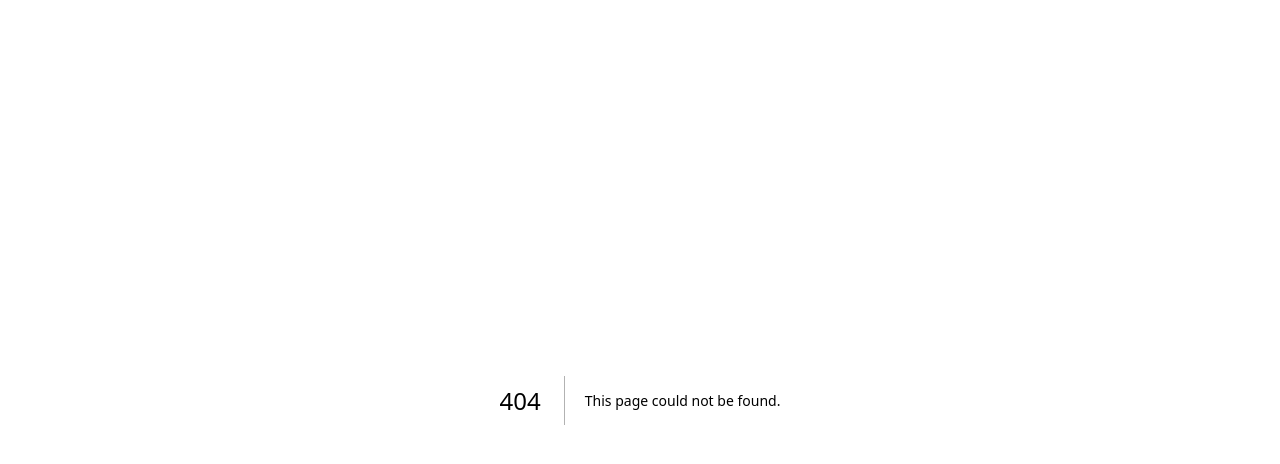
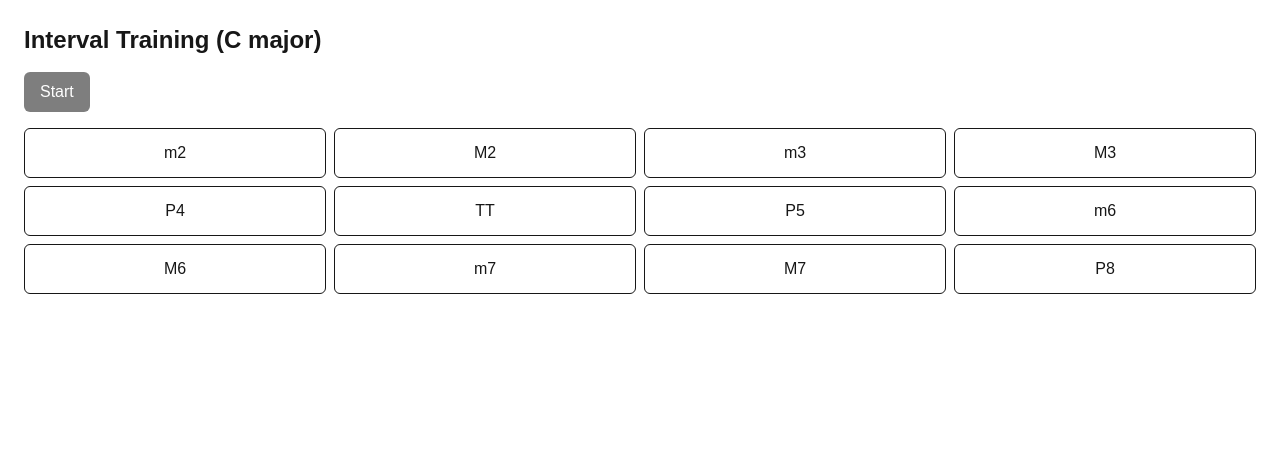
Before and after one commit to samarthum/ear_training, a Next.js app: page /practice/intervals in a window 1280 px wide. Before the commit this address had no page. Shown: the top 464 px of the page. Built offline with nearby package versions, Linux system fonts and the light colour scheme.

Commit message:
feat(intervals): add types, audio transport helpers, interval theory, and /practice/intervals page (client-only)

```diff
--- /dev/null
+++ b/src/app/practice/intervals/page.tsx
@@ -0,0 +1,63 @@
+"use client";
+import { useEffect, useMemo, useState } from "react";
+import { ensureAudioReady, playContext, playInterval, cleanupAudio } from "@/lib/audio/transport";
+import { buildIntervalPrompt, INTERVAL_CHOICES, isCorrectInterval } from "@/lib/theory/intervals";
+import type { PromptPayload } from "@/types/drills";
+
+export default function IntervalsPracticePage() {
+  const [ready, setReady] = useState(false);
+  const [pending, setPending] = useState<PromptPayload | null>(null);
+  const [feedback, setFeedback] = useState<string | null>(null);
+
+  useEffect(() => {
+    ensureAudioReady().then(() => setReady(true));
+    return () => {
+      cleanupAudio();
+    };
+  }, []);
+
+  const nextPrompt = useMemo(() => () => {
+    const p = buildIntervalPrompt("C");
+    setPending(p);
+    // Play after small delay so UI updates first
+    setTimeout(async () => {
+      await playContext(p.key);
+      await playInterval({ key: p.key, interval: p.interval, direction: p.direction });
+    }, 100);
+  }, []);
+
+  const onAnswer = async (label: string) => {
+    if (!pending) return;
+    const correct = isCorrectInterval(pending, label as any);
+    setFeedback(correct ? "Correct" : "Try again");
+    setTimeout(() => setFeedback(null), 800);
+    nextPrompt();
+  };
+
+  return (
+    <div className="container mx-auto p-6">
+      <h1 className="text-2xl font-bold mb-4">Interval Training (C major)</h1>
+      <div className="flex gap-2 mb-4">
+        <button
+          onClick={() => nextPrompt()}
+          disabled={!ready}
+          className="rounded-md bg-black text-white px-4 py-2 disabled:opacity-50"
+        >
+          {pending ? "Replay / Next" : "Start"}
+        </button>
+        {feedback && <span className="text-sm text-muted-foreground">{feedback}</span>}
+      </div>
+      <div className="grid grid-cols-4 gap-2">
+        {INTERVAL_CHOICES.map((opt) => (
+          <button
+            key={opt.value}
+            className="border rounded-md p-3 hover:bg-gray-50"
+            onClick={() => onAnswer(opt.label)}
+          >
+            {opt.label}
+          </button>
+        ))}
+      </div>
+    </div>
+  );
+}
--- /dev/null
+++ b/src/lib/audio/transport.ts
@@ -0,0 +1,66 @@
+"use client";
+import * as Tone from "tone";
+import { Note, Interval } from "tonal";
+
+export async function ensureAudioReady(): Promise<void> {
+  if (Tone.getContext().state !== "running") {
+    await Tone.start();
+  }
+}
+
+export async function cleanupAudio(): Promise<void> {
+  try {
+    Tone.getTransport().cancel();
+  } catch {}
+}
+
+export async function playContext(key: string): Promise<void> {
+  const synth = new Tone.Synth().toDestination();
+  const now = Tone.now();
+  synth.triggerAttackRelease(`${key}3`, "2n", now);
+  synth.triggerAttackRelease(`${key}3`, "8n", now + 0.6);
+  synth.triggerAttackRelease(Note.transpose(`${key}3`, "3M"), "8n", now + 0.9);
+  synth.triggerAttackRelease(Note.transpose(`${key}3`, "5P"), "8n", now + 1.2);
+}
+
+export async function playInterval(args: {
+  key: string;
+  interval: string; // like "3m" or "5P"
+  direction: "asc" | "desc" | "harm";
+}): Promise<void> {
+  const synth = new Tone.Synth().toDestination();
+  const now = Tone.now();
+  const root = `${args.key}4`;
+  if (args.direction === "harm") {
+    synth.triggerAttackRelease(root, "2n", now);
+    synth.triggerAttackRelease(Note.transpose(root, normalizeInterval(args.interval)), "2n", now);
+    return;
+  }
+  synth.triggerAttackRelease(root, "8n", now);
+  const second =
+    args.direction === "asc"
+      ? Note.transpose(root, normalizeInterval(args.interval))
+      : Note.transpose(root, invertInterval(args.interval));
+  synth.triggerAttackRelease(second, "8n", now + 0.6);
+}
+
+function normalizeInterval(iv: string): string {
+  // Accept forms like "m3" or tonal style like "3m"; coerce to tonal’s expected format
+  if (/^[mMPAd][0-9]$/.test(iv)) {
+    // already like m3/M3/P5 etc
+    const q = iv[0];
+    const n = iv.slice(1);
+    return `${n}${q}`; // to tonal style e.g. 3m
+  }
+  return iv; // assume tonal style e.g. 3m, 5P
+}
+
+function invertInterval(iv: string): string {
+  try {
+    const n = normalizeInterval(iv);
+    // tonal Interval.invert works with tonal format like "3m"
+    return Interval.invert(n) ?? n;
+  } catch {
+    return iv;
+  }
+}
--- /dev/null
+++ b/src/lib/theory/intervals.ts
@@ -0,0 +1,56 @@
+import type { PromptPayload } from "@/types/drills";
+
+const INTERVALS = [
+  "m2",
+  "M2",
+  "m3",
+  "M3",
+  "P4",
+  "TT",
+  "P5",
+  "m6",
+  "M6",
+  "m7",
+  "M7",
+  "P8",
+] as const;
+
+const DIRECTIONS = ["asc", "desc", "harm"] as const;
+
+export type IntervalLabel = (typeof INTERVALS)[number];
+
+const intervalToTonal: Record<IntervalLabel, string> = {
+  m2: "2m",
+  M2: "2M",
+  m3: "3m",
+  M3: "3M",
+  P4: "4P",
+  TT: "4A",
+  P5: "5P",
+  m6: "6m",
+  M6: "6M",
+  m7: "7m",
+  M7: "7M",
+  P8: "8P",
+};
+
+export function buildIntervalPrompt(key = "C"): PromptPayload {
+  const label = INTERVALS[Math.floor(Math.random() * INTERVALS.length)];
+  const direction = DIRECTIONS[Math.floor(Math.random() * DIRECTIONS.length)];
+  return {
+    kind: "INTERVAL",
+    key,
+    mode: "major",
+    interval: intervalToTonal[label],
+    direction,
+  };
+}
+
+export function isCorrectInterval(prompt: PromptPayload, answer: IntervalLabel): boolean {
+  if (prompt.kind !== "INTERVAL") return false;
+  return intervalToTonal[answer] === prompt.interval;
+}
+
+export const INTERVAL_CHOICES: { label: IntervalLabel; value: string }[] = Object.entries(
+  intervalToTonal
+).map(([label, value]) => ({ label: label as IntervalLabel, value }));
--- /dev/null
+++ b/src/types/drills.ts
@@ -0,0 +1,21 @@
+export type IntervalDirection = "asc" | "desc" | "harm";
+
+export type PromptPayload =
+  | {
+      kind: "INTERVAL";
+      key: string; // e.g., "C"
+      mode: "major";
+      interval: string; // e.g., "m3"
+      direction: IntervalDirection;
+    }
+  | {
+      kind: "CHORD";
+      key: string;
+      quality: "maj" | "min" | "dim" | "aug";
+      inversion: 0 | 1 | 2;
+    }
+  | {
+      kind: "PROGRESSION";
+      key: string;
+      steps: Array<"I" | "ii" | "IV" | "V" | "vi">;
+    };
```
